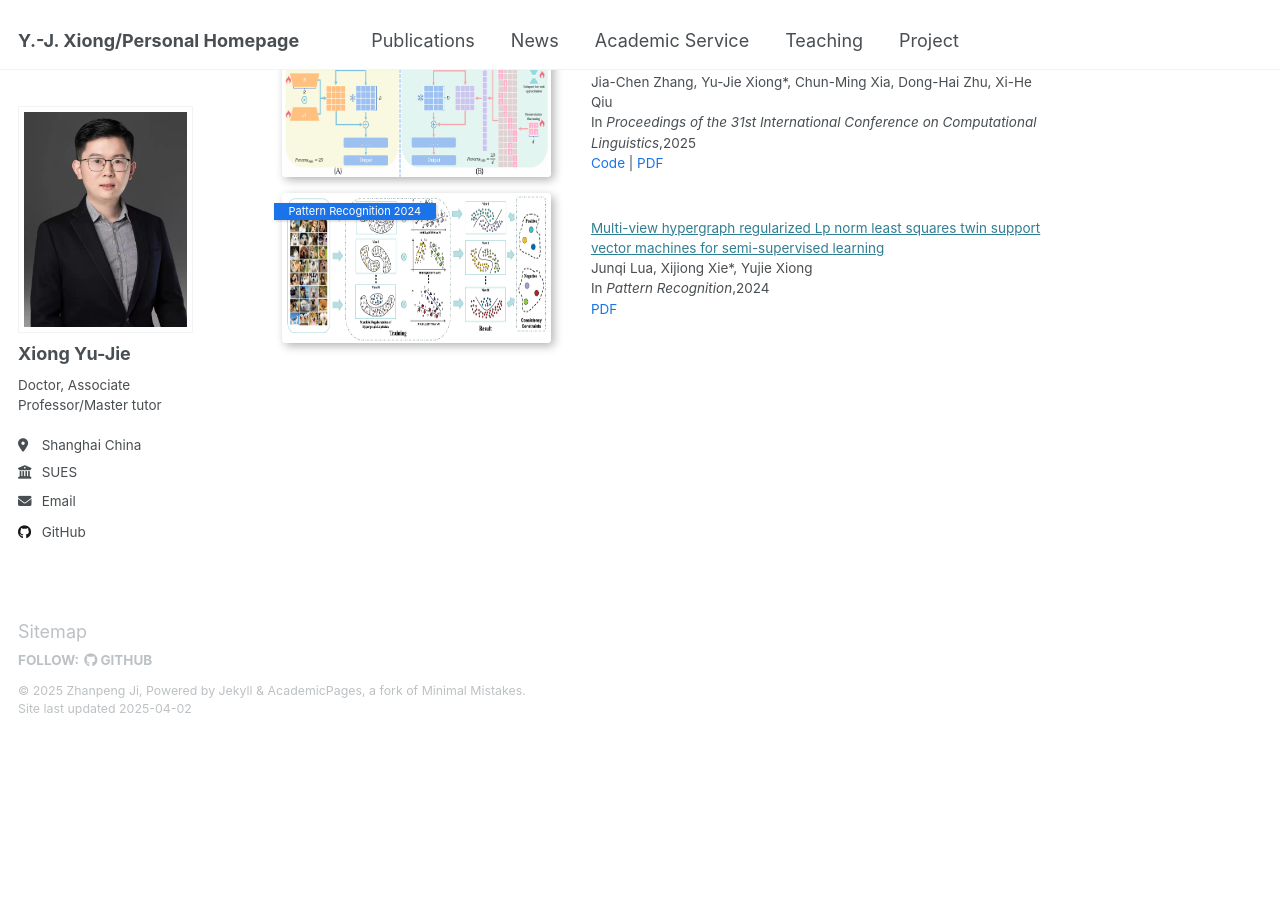
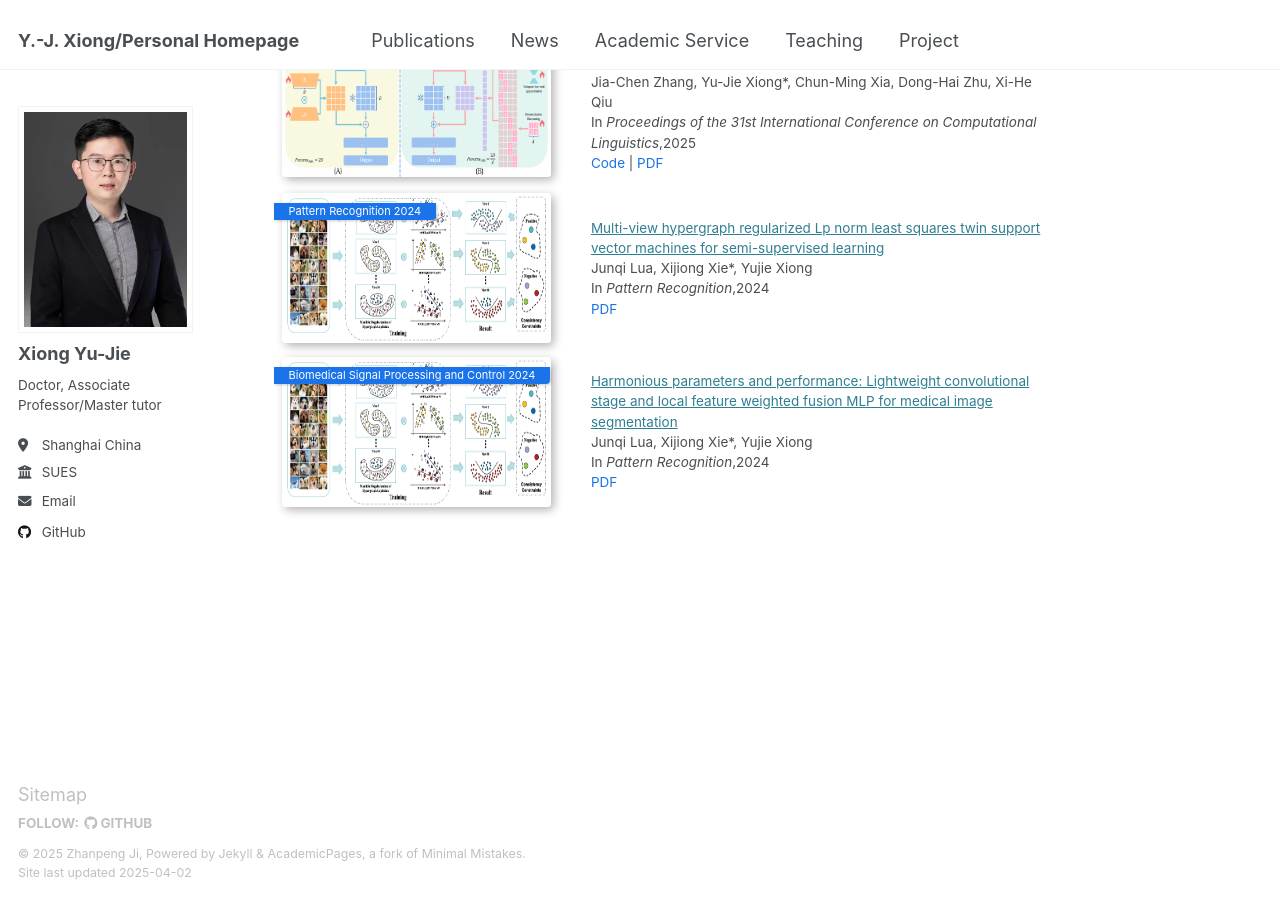
Before and after one commit to X-Lab-CN/introduce, a Jekyll site: the page built from _pages/about.md, in a window 1280 px wide and 900 px high, scrolled down 1338 px. Built offline with Jekyll 4.4.1, drawn with Linux system fonts in a browser that asks for light colours; before the commit the page ends 2075 px from its top, so only the background shows below that.

Commit message:
Update about.md

```diff
--- a/_pages/about.md
+++ b/_pages/about.md
@@ -89,3 +89,31 @@ Please see [Publications](https://xiongyujie.cn/publications/) for more details.
     </td>
   </tr>
 </table>
+<table style="width: 100%; border: none; border-collapse: collapse;">
+  <tr>
+    <td style="width: 35%; border: none; padding: 0; vertical-align: middle; position: relative;">
+      <div style="position: absolute; top: 10px; left: -8px;
+           background: #1a73e8; color: white;
+           padding: 2px 15px; /* 高度减少（原为3px） */
+           font-size: 11px;  /* 字体稍小 */
+           border-bottom-right-radius: 4px;
+           box-shadow: 1px 1px 3px rgba(0,0,0,0.2);
+           font-weight: normal;
+           line-height: 1.2;"> <!-- 调整行高 -->
+         Biomedical Signal Processing and Control 2024
+      </div>
+      <img src="/images/sp2.png" alt="图片描述"
+           style="width: 500px; height: 150px;
+           box-shadow: 3px 3px 10px rgba(0, 0, 0, 0.3);
+           border-radius: 4px;">
+    </td>
+    <td style="width: 65%; border: none; padding-left: 40px; vertical-align: middle;">
+      <a href="https://xiongyujie.cn/publication/2024-10-10-paper-title-number-4">
+        Harmonious parameters and performance: Lightweight convolutional stage and local feature weighted fusion MLP for medical image segmentation
+      </a><br/>
+       Junqi Lua, Xijiong Xie*, Yujie Xiong<br/>
+      In <i>Pattern Recognition</i>,2024<br/>
+      <a href="https://xiongyujie.cn/files/Multi-view_hypergraph_regularized_Lp_norm_least_squares_twin_support_vector_machines_for_semi-supervised_learning.pdf" style="color: #1a73e8; text-decoration: none;">PDF</a>
+    </td>
+  </tr>
+</table>
```
